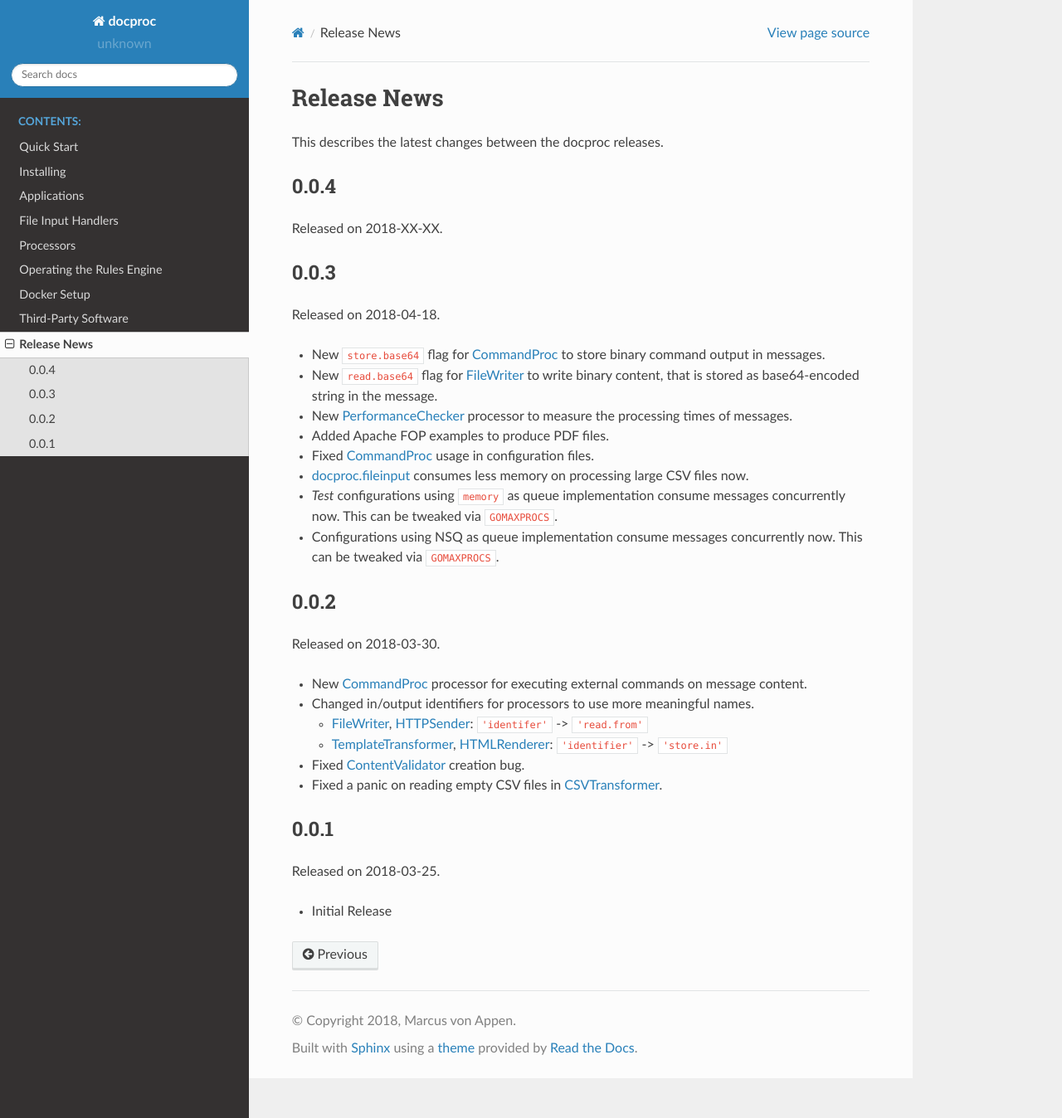
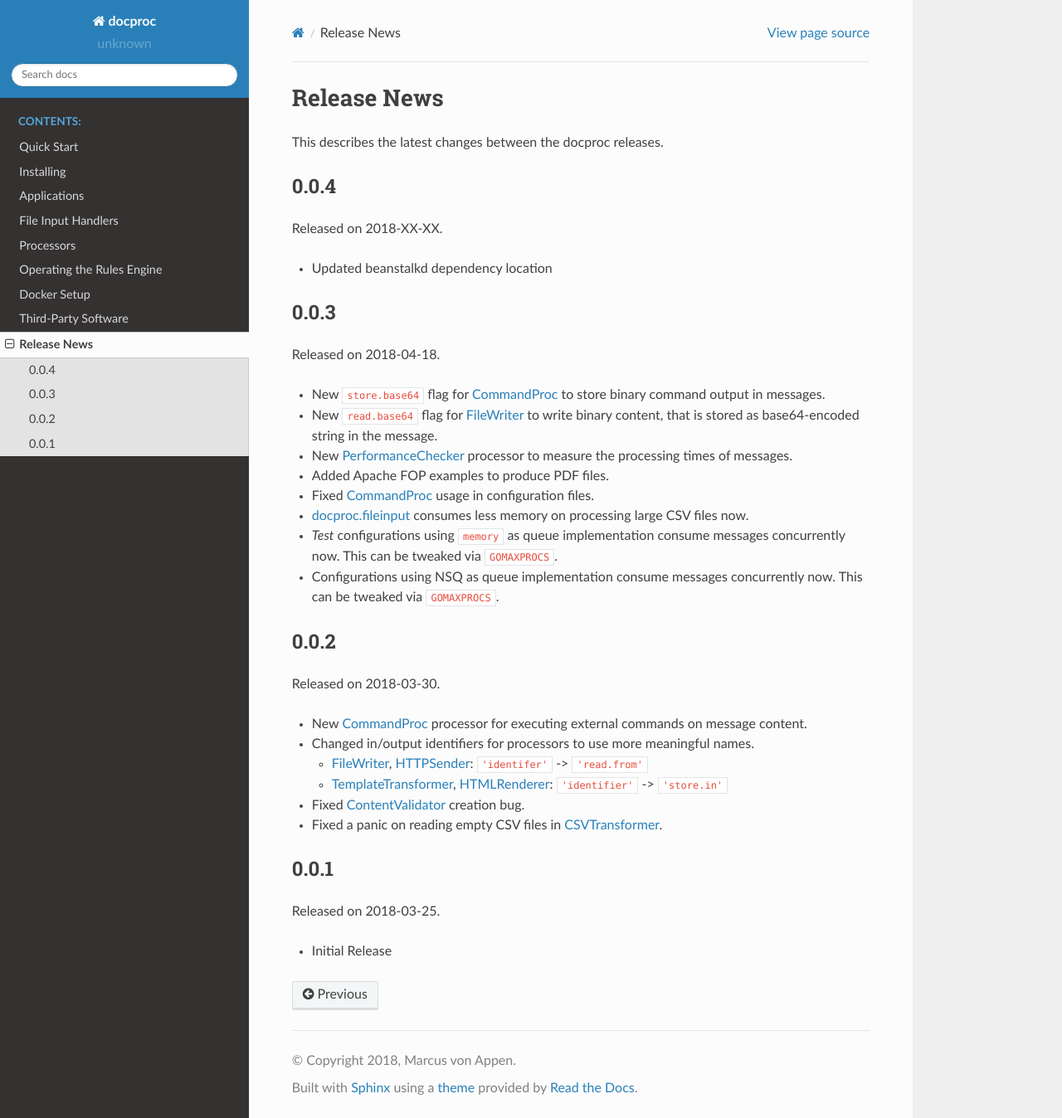
Before and after one commit to marcusva/docproc, a Sphinx documentation site: the page built from doc/news.rst, in a window 1280 px wide and 1348 px high. Shown: the whole window at 83% size. Built offline with Sphinx 7.4.7 and the Read the Docs theme 2.0.0, drawn with Linux system fonts in a browser that asks for light colours.

Commit message:
- updated beanstalkd dependency location

```diff
--- a/Gopkg.toml
+++ b/Gopkg.toml
@@ -4,7 +4,7 @@
 
 [[constraint]]
   branch = "master"
-  name = "github.com/kr/beanstalk"
+  name = "github.com/beanstalkd/beanstalk"
 
 [[constraint]]
   name = "github.com/nats-io/go-nats"
--- a/doc/installing.rst
+++ b/doc/installing.rst
@@ -50,7 +50,7 @@
 docproc relies on a message queue implementation. It currently supports the
 following message queues:
 
-* beanstalk - http://kr.github.io/beanstalkd/
+* beanstalk - http://beanstalkd.github.io/beanstalkd/
 * NSQ - http://nsq.io/
 * NATS - https://nats.io/
 
--- a/doc/news.rst
+++ b/doc/news.rst
@@ -5,6 +5,8 @@
 0.0.4
 -----
 Released on 2018-XX-XX.
+
+* Updated beanstalkd dependency location
 
 0.0.3
 -----
--- a/doc/software/index.rst
+++ b/doc/software/index.rst
@@ -18,7 +18,7 @@
 .. include:: ./snappy.LICENSE
    :literal:
 
-`github.com/kr/beanstalk <https://github.com/kr/beanstalk>`_:
+`github.com/beanstalkd/beanstalk <https://github.com/beanstalkd/beanstalk>`_:
 
 .. include:: ./beanstalk.License
    :literal:
```
Also changed, not shown: 2 other files.
